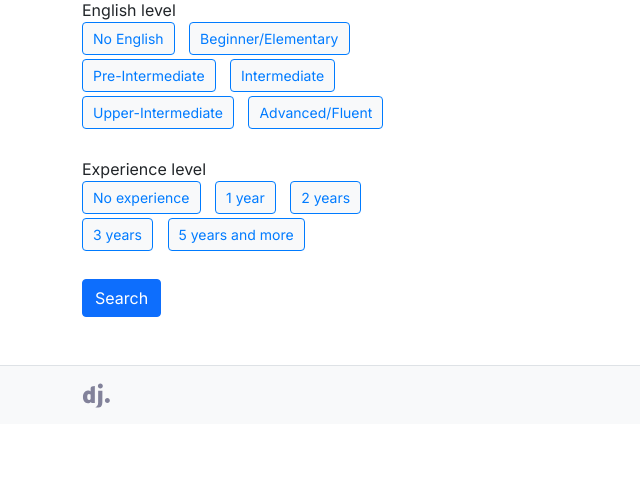
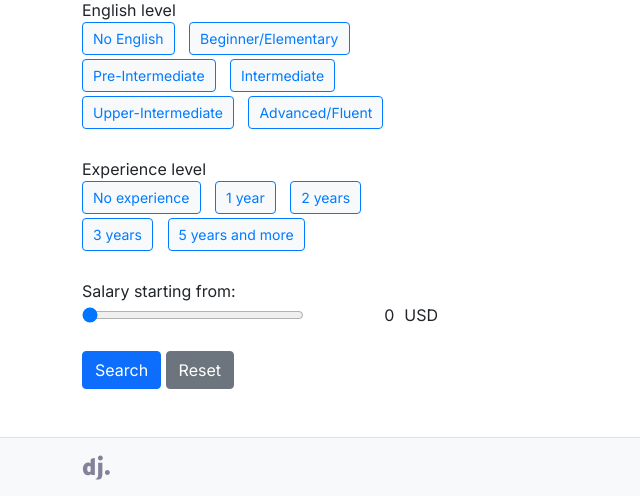
Before and after one commit to djinni-co/djinni-jobs-search-test, a Django app: page / in a window 1280 px wide. Shown: the part 2390-2886 px from the top of the page, without its empty margins (0-640 px from the left). Before the commit the page ends 2798 px from the top, so only its background shows below. Run offline with Django 4.2, Linux system fonts and the light colour scheme; data that the repository does not hold is empty.

Commit message:
Handle salary input as range and added logic to reset all filters

```diff
--- a/app/jobs/forms.py
+++ b/app/jobs/forms.py
@@ -39,6 +39,7 @@ class CategoryFilterForm(forms.Form):
     selected_remote_type = forms.CharField(widget=forms.HiddenInput(), required=False)
     selected_english_level = forms.CharField(widget=forms.HiddenInput(), required=False)
     selected_experience_level = forms.CharField(widget=forms.HiddenInput(), required=False)
+    salary = forms.IntegerField(required=False)
 
     def __init__(self, *args, **kwargs):
         super(CategoryFilterForm, self).__init__(*args, **kwargs)
--- a/app/jobs/utils.py
+++ b/app/jobs/utils.py
@@ -45,12 +45,15 @@ def category_form_handler(jobs: QuerySet, form: forms.Form) -> Tuple[QuerySet, d
     remote_type = form.cleaned_data.get("selected_remote_type")
     english_level = form.cleaned_data.get("selected_english_level")
     experience_level = form.cleaned_data.get("selected_experience_level")
+    salary = form.cleaned_data.get("salary")
 
     if category != "":
         jobs = jobs.filter(primary_keyword=category)
     jobs = jobs.filter(remote_type__icontains=remote_type)
     jobs = english_selection_handler(jobs, english_level)
     jobs = experience_selection_handler(jobs, experience_level)
+    if salary is not None:
+        jobs = jobs.filter(salary_min__gte=salary)
 
     context = {
         "selected_category": category,
--- a/app/templates/jobs/list.html
+++ b/app/templates/jobs/list.html
@@ -54,9 +54,26 @@
   .checkbox-wrapper label:hover {
       background-color: #e2e6ea;
   }
+  .slider-container {
+    display: flex;
+    align-items: center;
+    gap: 10px;
+  }
+
+  .slider-container input[type="range"] {
+    flex: 1;
+  }
+
+  .slider-container span {
+    min-width: 80px;
+    text-align: right;
+  }
 </style>
 
 <!--Select only one checkbox-->
+<!--Reset selected filters-->
+<!--Update salary label-->
+<!--Reset all filters-->
 <script>
   function onlyOne(checkbox) {
     var checkboxes = document.getElementsByName(checkbox.name)
@@ -70,6 +87,16 @@
       checkbox.checked = false;
     });
     document.getElementById('filter-form').submit();
+  }
+  function updateSalaryValue(value) {
+    document.getElementById('salary_value').textContent = value;
+  }
+  function resetFilters() {
+    var form = document.getElementById('filter-form');
+    form.reset();
+    var url = new URL(window.location.href);
+    url.search = '';
+    window.location.href = url;
   }
 </script>
 
@@ -175,7 +202,15 @@
           {% endfor %}
           </div>
         </div>
+        <div class="form-group mb-4">
+          <label for="salary_range">Salary starting from:</label>
+          <div class="slider-container">
+            <input type="range" id="salary_range" name="salary" min="0" max="10000" step="500" value="{{ category_filter_form.salary.value|default:0 }}" oninput="updateSalaryValue(this.value)">
+            <span id="salary_value">{{ category_filter_form.salary.value|default:0 }}</span> USD
+          </div>
+        </div>
         <button type="submit" class="btn btn-primary">Search</button>
+        <button type="button" class="btn btn-secondary" onclick="resetFilters()">Reset</button>
       </form>
     </div>
 
```
